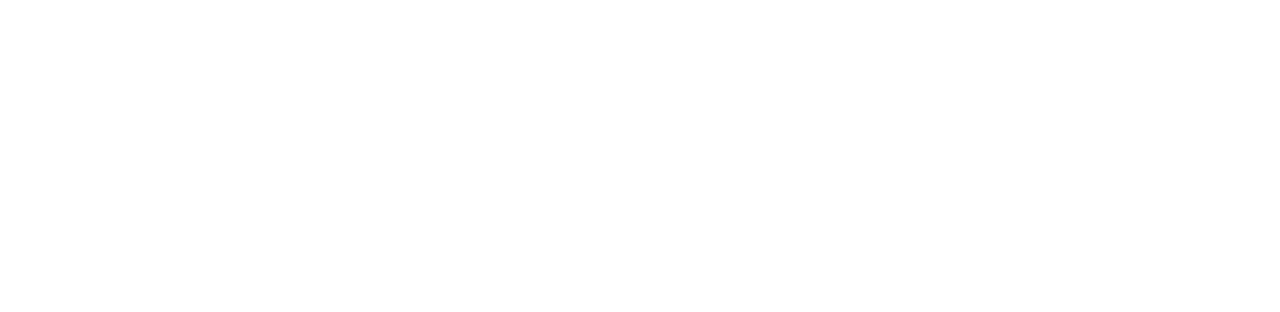
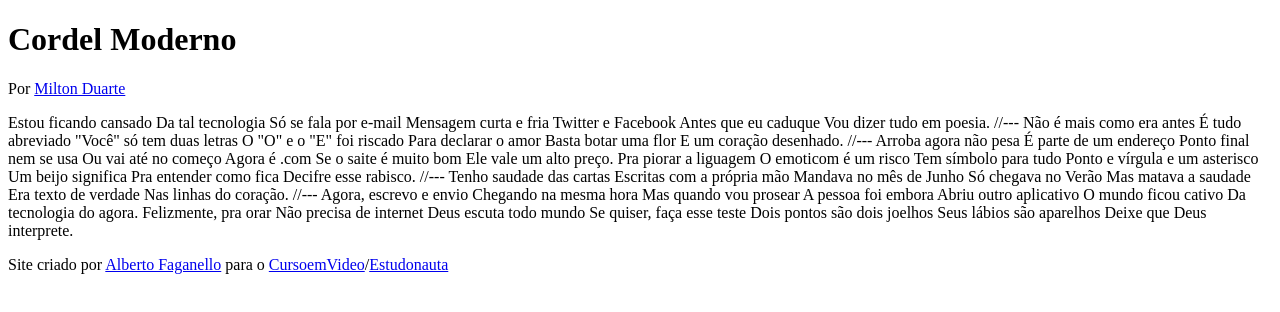
Before and after one commit to albertiF-dev/html-css, a plain HTML site: page desafios/desafio12 - projeto cordel/index.html in a window 1280 px wide. Drawn offline with Linux system fonts and the light colour scheme.

Commit message:
Atualizei desafio 12

```diff
--- a/desafios/desafio12 - projeto cordel/index.html
+++ b/desafios/desafio12 - projeto cordel/index.html
@@ -7,6 +7,72 @@
     <link rel="stylesheet" href="style.css">
 </head>
 <body>
+    <header>
+        <h1>
+            Cordel Moderno
+        </h1>
+        <p>
+            Por <a href="https://www.recantodasletras.com.br/poesias/3186743" target="_blank">Milton Duarte</a>
+        </p>
+    </header>
 
+    <p>
+        Estou ficando cansado
+        Da tal tecnologia
+        Só se fala por e-mail
+        Mensagem curta e fria
+        Twitter e Facebook
+        Antes que eu caduque
+        Vou dizer tudo em poesia.
+        //---
+        Não é mais como era antes
+        É tudo abreviado
+        "Você" só tem duas letras
+        O "O" e o "E" foi riscado
+        Para declarar o amor
+        Basta botar uma flor
+        E um coração desenhado.
+        //---
+        Arroba agora não pesa
+        É parte de um endereço
+        Ponto final nem se usa
+        Ou vai até no começo
+        Agora é .com
+        Se o saite é muito bom
+        Ele vale um alto preço.
+        Pra piorar a liguagem
+        O emoticom é um risco
+        Tem símbolo para tudo
+        Ponto e vírgula e um asterisco
+        Um beijo significa
+        Pra entender como fica
+        Decifre esse rabisco.
+        //---
+        Tenho saudade das cartas
+        Escritas com a própria mão
+        Mandava no mês de Junho
+        Só chegava no Verão
+        Mas matava a saudade
+        Era texto de verdade
+        Nas linhas do coração.
+        //---
+        Agora, escrevo e envio
+        Chegando na mesma hora
+        Mas quando vou prosear
+        A pessoa foi embora
+        Abriu outro aplicativo
+        O mundo ficou cativo
+        Da tecnologia do agora.
+        Felizmente, pra orar
+        Não precisa de internet
+        Deus escuta todo mundo
+        Se quiser, faça esse teste
+        Dois pontos são dois joelhos
+        Seus lábios são aparelhos
+        Deixe que Deus interprete.
+    </p>
+<footer>
+    <p>Site criado por <a href="https://albertif-dev.github.io" target="_blank">Alberto Faganello</a> para o <a href="https://www.cursoemvideo.com/" target="_blank">CursoemVideo</a>/<a href="https://estudonauta.com.br" target="_blank">Estudonauta</a></p>
+</footer>
 </body>
 </html>
```
